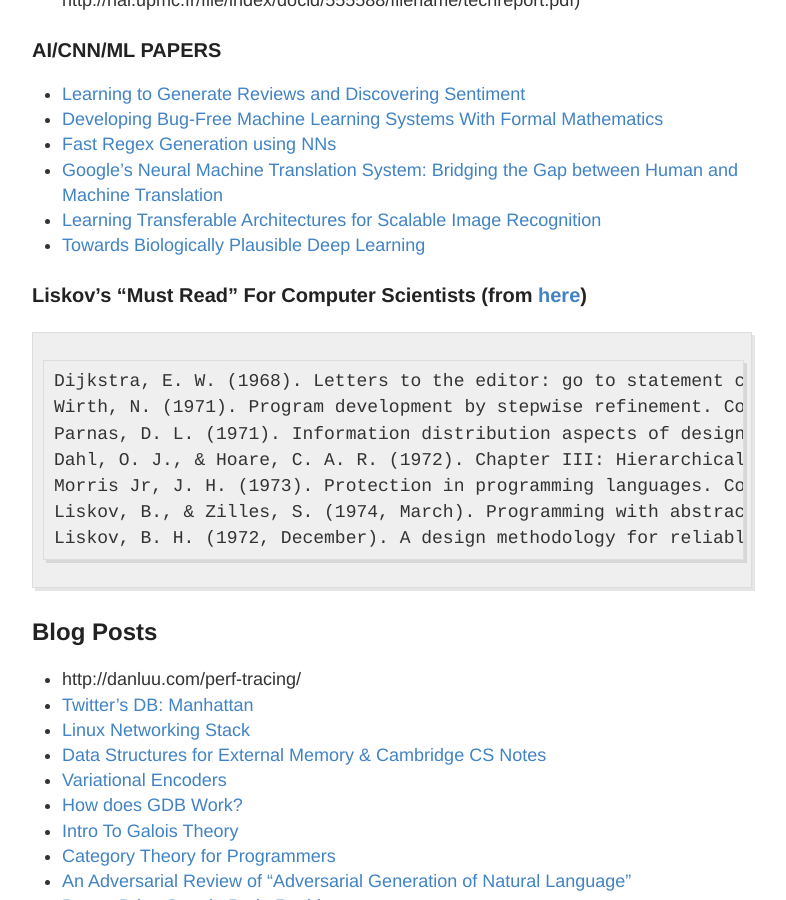
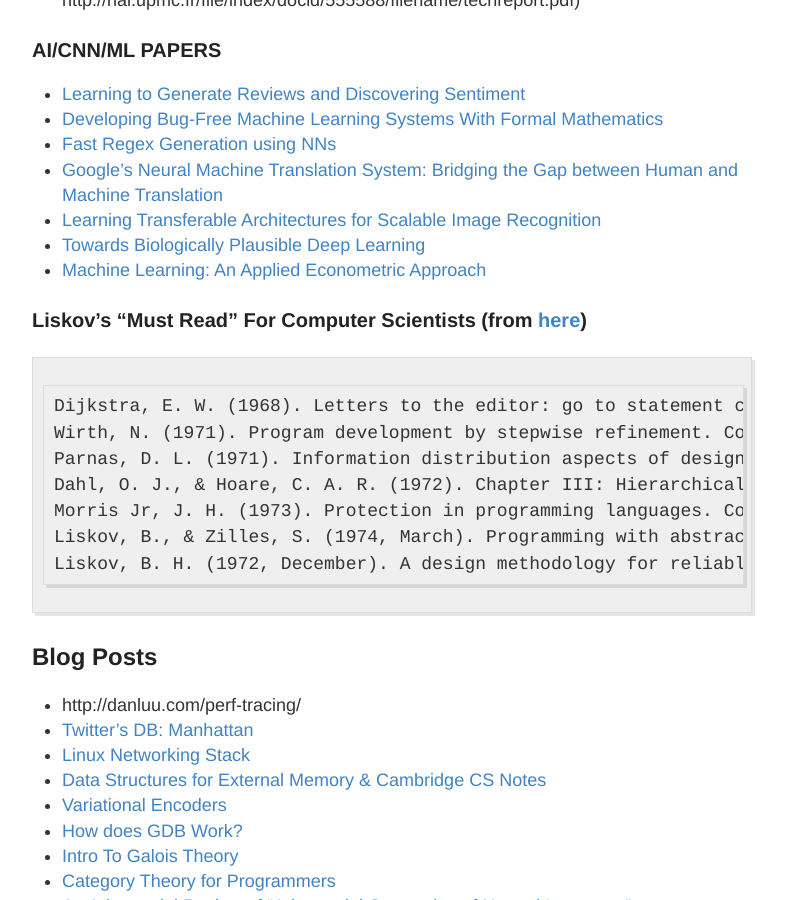
Before and after one commit to RONNCC/ronncc.github, a Jekyll site: the page built from _posts/2015-12-25-ReadingList.md, in a window 1280 px wide and 900 px high, scrolled down 1578 px. Shown: the whole window, without its empty margins (248-1034 px from the left). Built offline with Jekyll 4.4.1, drawn with Linux system fonts in a browser that asks for light colours; comment, search, counter and statistics services are not loaded.

Commit message:
Update 2015-12-25-ReadingList.md

```diff
--- a/_posts/2015-12-25-ReadingList.md
+++ b/_posts/2015-12-25-ReadingList.md
@@ -67,6 +67,7 @@
 - [Google's Neural Machine Translation System: Bridging the Gap between Human and Machine Translation](https://arxiv.org/- abs/1609.08144)
 - [Learning Transferable Architectures for Scalable Image Recognition](https://arxiv.org/pdf/1707.07012.pdf)
 - [Towards Biologically Plausible Deep Learning](https://arxiv.org/pdf/1502.04156.pdf)
+- [Machine Learning: An Applied Econometric Approach](https://scholar.harvard.edu/files/sendhil/files/jep.31.2.87.pdf)
 
 
 ### Liskov's "Must Read" For Computer Scientists (from [here](http://jpirker.com/hlf16-liskovs-reading-list-for-computer-scientists/))
```
